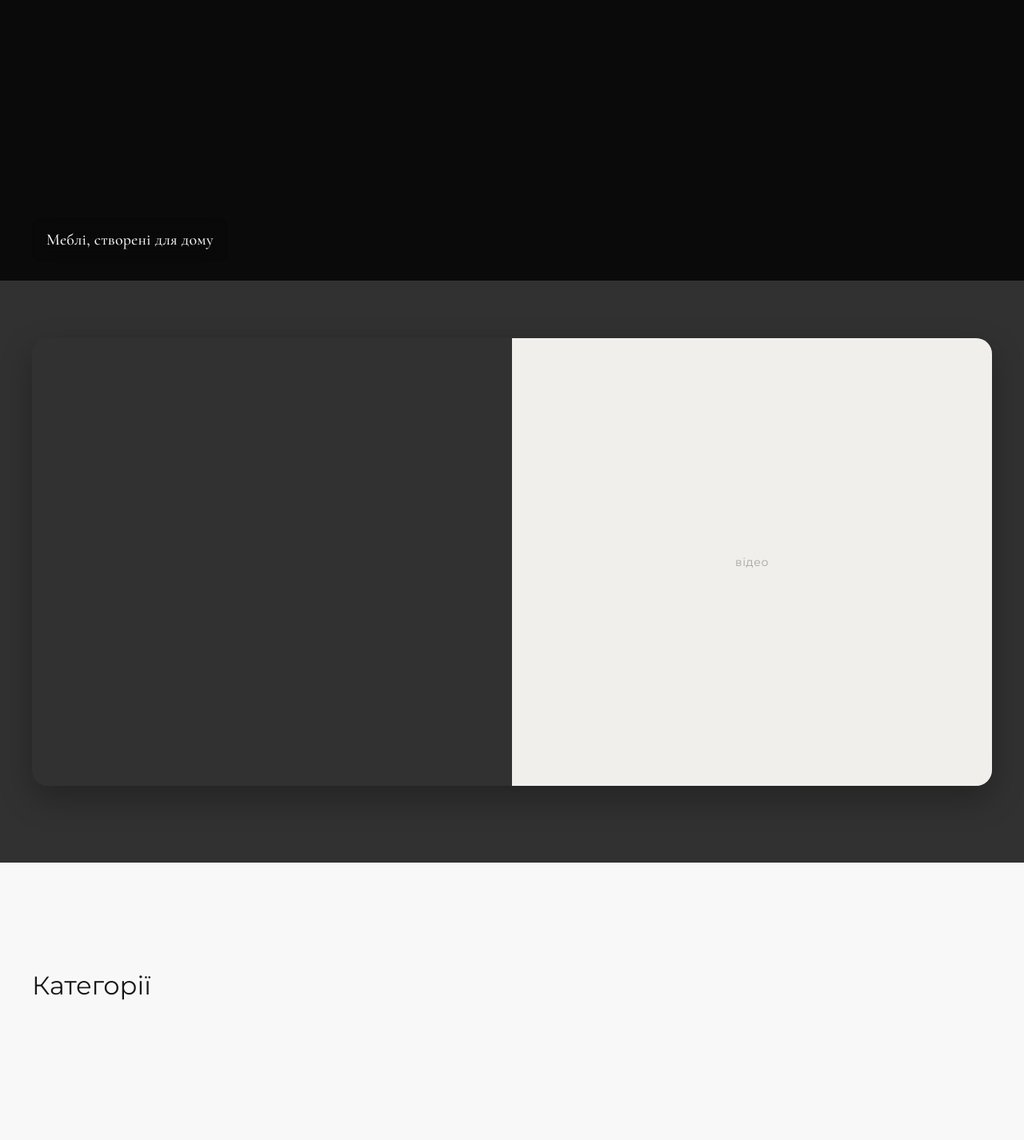
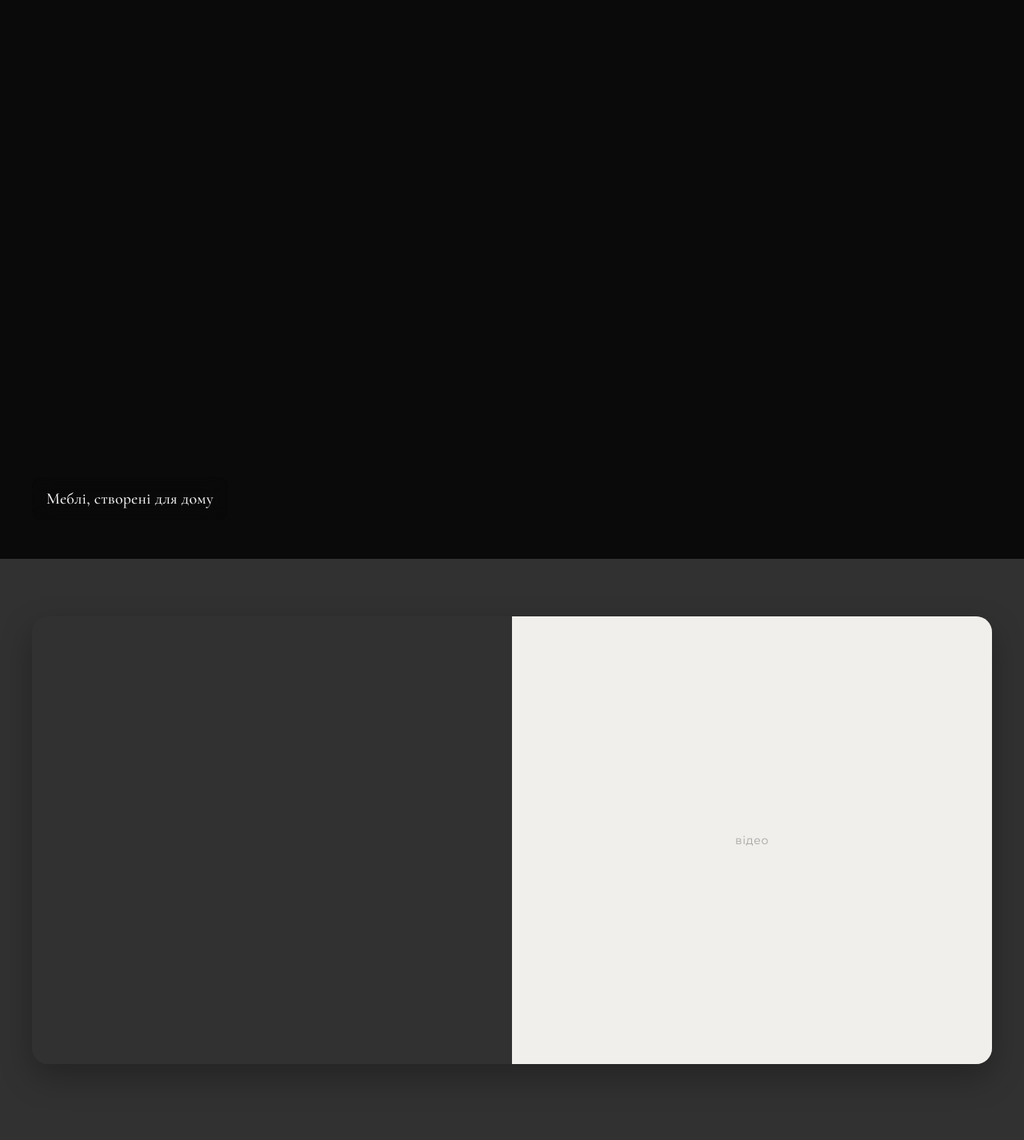
Before and after one commit to prometeylabsanna-lgtm/rossa, a Django app: page / in a window 1280 px wide. Shown: the part 101-1527 px from the top of the page at 80% size. Run offline with Django 5.2, Linux system fonts and the light colour scheme; data comes from the database, SQL or seed files in the repository; data that the repository does not hold is empty.

Commit message:
баннер

```diff
--- a/src/core/static/css/pages/home.css
+++ b/src/core/static/css/pages/home.css
@@ -6,24 +6,24 @@
   width: calc(100% + env(safe-area-inset-left, 0px) + env(safe-area-inset-right, 0px));
   margin: 0 0 0 calc(-1 * env(safe-area-inset-left, 0px));
   border-radius: 0;
-  height: min(38vh, 260px);
-  height: min(38svh, 260px);
-  height: min(38dvh, 260px);
+  height: calc(100vh - var(--header-offset) - env(safe-area-inset-top, 0px));
+  height: calc(100svh - var(--header-offset) - env(safe-area-inset-top, 0px));
+  height: calc(100dvh - var(--header-offset) - env(safe-area-inset-top, 0px));
 }
 
 @media (min-width: 768px) {
   .hero {
     width: 100%;
     margin: 0;
-    height: min(42vh, 360px);
-    height: min(42dvh, 360px);
+    height: min(78vh, 720px);
+    height: min(78dvh, 720px);
   }
 }
 
 @media (min-width: 1024px) {
   .hero {
-    height: min(44vh, 420px);
-    height: min(44dvh, 420px);
+    height: calc(100vh - var(--header-offset) - env(safe-area-inset-top, 0px));
+    height: calc(100dvh - var(--header-offset) - env(safe-area-inset-top, 0px));
   }
 }
 
@@ -96,7 +96,7 @@
   z-index: 2;
   left: 16px;
   right: auto;
-  bottom: calc(16px + env(safe-area-inset-bottom, 0px));
+  bottom: calc(40px + env(safe-area-inset-bottom, 0px));
   top: auto;
   max-width: min(70%, 280px);
   padding: 10px 14px;
@@ -118,7 +118,7 @@
 @media (min-width: 768px) {
   .hero__caption {
     left: 24px;
-    bottom: 20px;
+    bottom: 36px;
     max-width: min(50%, 360px);
     padding: 12px 16px;
     border-radius: 12px;
@@ -128,7 +128,7 @@
 @media (min-width: 1024px) {
   .hero__caption {
     left: var(--pad-x);
-    bottom: 24px;
+    bottom: 48px;
     max-width: 400px;
     padding: 14px 18px;
   }
```
